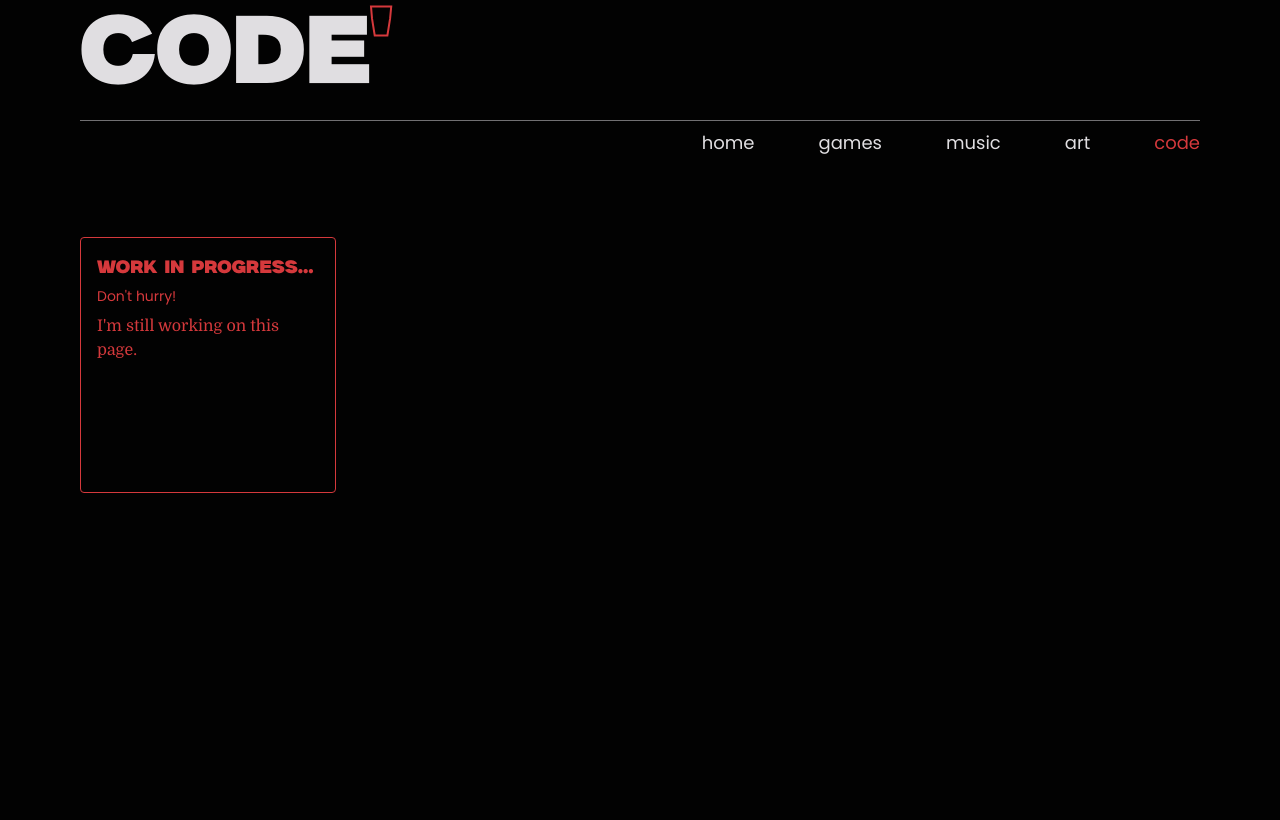
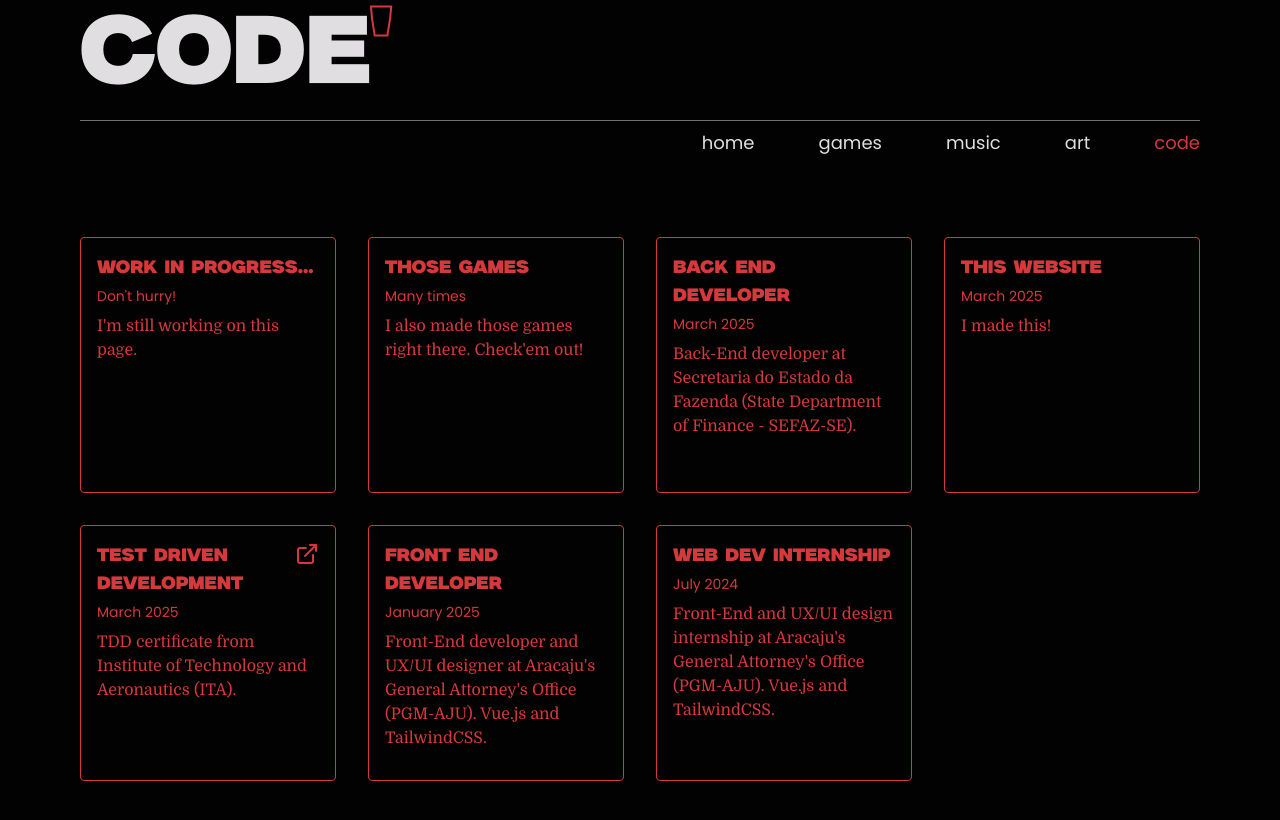
Before and after one commit to guilhermevbagio/landing-pagee, a Vue app: page /code in a window 1280 px wide. Built offline with nearby package versions, Linux system fonts and the light colour scheme.

Commit message:
all pages and polishes

```diff
--- a/public/Timeline/code.json
+++ b/public/Timeline/code.json
@@ -10,6 +10,48 @@
             "description" : "I'm still working on this page.",
             "big" : false,
             "link" : ""
+        },
+        {
+            "name" : "Those games",
+            "time" : "Many times",
+            "description" : "I also made those games right there. Check'em out!",
+            "big" : false,
+            "link" : ""
+        },
+        {
+            "name" : "Back End Developer",
+            "time" : "March 2025",
+            "description" : "Back-End developer at Secretaria do Estado da Fazenda (State Department of Finance - SEFAZ-SE).",
+            "big" : false,
+            "link" : ""
+        },
+        {
+            "name" : "This website",
+            "time" : "March 2025",
+            "description" : "I made this!",
+            "big" : false,
+            "link" : ""
+        },
+        {
+            "name" : "Test Driven Development",
+            "time" : "March 2025",
+            "description" : "TDD certificate from Institute of Technology and Aeronautics (ITA).",
+            "big" : false,
+            "link" : "https://www.coursera.org/account/accomplishments/verify/TRK5F8TKXPDN"
+        },
+        {
+            "name" : "Front End Developer",
+            "time" : "January 2025",
+            "description" : "Front-End developer and UX/UI designer at Aracaju's General Attorney's Office (PGM-AJU). Vue.js and TailwindCSS.",
+            "big" : false,
+            "link" : ""
+        },
+        {
+            "name" : "Web Dev Internship",
+            "time" : "July 2024",
+            "description" : "Front-End and UX/UI design internship at Aracaju's General Attorney's Office (PGM-AJU).  Vue.js and TailwindCSS.",
+            "big" : false,
+            "link" : ""
         }
     ]
 }
--- a/public/Timeline/games.json
+++ b/public/Timeline/games.json
@@ -12,12 +12,12 @@
         },
         {
             "name" : "Harsh. released",
-            "time" : "12/12/2024",
+            "time" : "October 2024",
             "description" : "",
             "big" : true,
             "link" : "https://store.steampowered.com/app/2807540/HARSH/",
-            "imagePath" : "harsh.png"
-
+            "imagePath" : "harsh.png",
+            "crowned" : true
         },
         {
             "name" : "the LOBSTER WARFARE PROGRAM",
--- a/src/components/TopicCard.vue
+++ b/src/components/TopicCard.vue
@@ -28,6 +28,10 @@ defineProps({
     linked: {
         type: Boolean,
         default: true
+    },
+    crowned: {
+        type: Boolean,
+        default: false
     }
 })
 
@@ -35,10 +39,15 @@ defineProps({
 
 <template>
     <div class="h-48 md:h-64 min-h-full cursor-pointer hover:-translate-y-2 transition-all will-change-transform duration-150 ease-in-out"
+        :class="crowned ? 'shine' : '' "
         @mouseover="isHovered = true" @mouseleave="isHovered = false"
         >
-        <div class="h-full w-full border rounded p-4 pb-1 border-accent transition-border"
-            :class="{'border-bright': isHovered }"
+        <!--Crown-->
+        <div v-if="crowned" class="absolute scale-[22%] -top-16 -translate-x-1 -translate-y-1 -right-20 rotate-[12deg] z-50 drop-shadow-[0px_0px_38px_rgba(255,255,255,0.3)]">
+             <img src="/images/crown.png" />
+         </div>
+        <div class="relative h-full w-full border rounded p-4 pb-1 border-accent transition-border"
+            :class="{'border-bright': isHovered, 'shadow-[0px_0px_15px_2px_rgba(213,57,60,0.2)]' : crowned }"
         >
             <div v-if="big" class="h-[50%] w-full overflow-clip relative rounded-sm border mb-4 transition-border"
                  :class="isHovered ? 'border-bright' : 'border-accent'">
@@ -46,7 +55,8 @@ defineProps({
             </div>
             <h1 class="flex flex-row gap-2 justify-between items-start text-start align-top text-md w-full font-milker" :class="[
                     isHovered ? 'text-bright' : (!big ? 'text-accent' : 'text-bright'),
-                    big ? 'text-2xl leading-5 md:text-4xl md:leading-8 ' : 'md:text-lg md:leading-1'
+                    big ? 'text-2xl leading-5 md:text-4xl md:leading-8 ' : 'md:text-lg md:leading-1',
+                    crowned ? 'drop-shadow-[0px_0px_5px_rgba(255,255,255,0.2)]' : ''
                 ]">
                 {{ title }}
                 <div v-if="linked">
@@ -76,4 +86,9 @@ defineProps({
     opacity: 0;
     width: 0;
 }
+
+.shine {
+    @apply bg-[linear-gradient(45deg,transparent_25%,rgba(68,68,68,.2)_50%,transparent_75%,transparent_100%)] relative max-w-md bg-[length:250%_250%,100%_100%] bg-[position:-100%_0,0_0] bg-no-repeat shadow-2xl transition-[background-position_0s_ease] hover:bg-[position:220%_0,0_0] hover:duration-[700ms]
+}
+
 </style>
--- a/src/components/TopicPage.vue
+++ b/src/components/TopicPage.vue
@@ -113,6 +113,7 @@ function clear(){
                     :text="card.description"
                     :image-path="card.imagePath"
                     :big="card.big"
+                    :crowned="card.crowned"
                     @mouseover="setText(formatDate(card.time), card.description)"
                     @mouseleave="clear()"
                     />
@@ -125,6 +126,7 @@ function clear(){
                     :text="card.description"
                     :image-path="card.imagePath"
                     :big="card.big"
+                    :crowned="card.crowned"
                     @mouseover="setText(formatDate(card.time), card.description)"
                     @mouseleave="clear()"
                     />
```
Also changed, not shown: public/Timeline/music.json (+29 -0 lines), public/images/crown.png (added).
